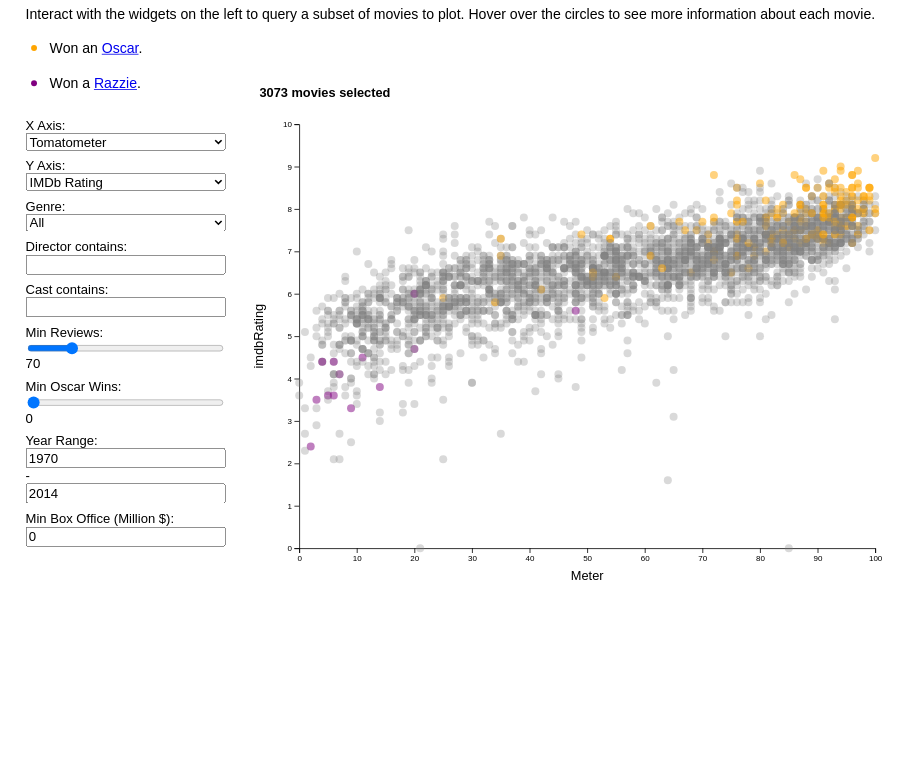
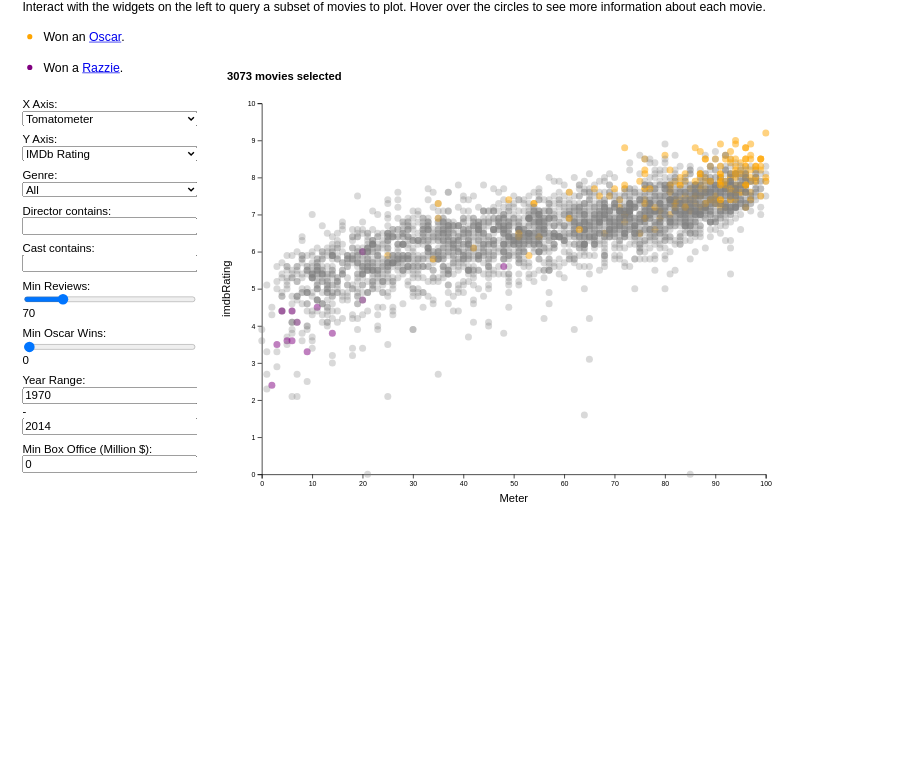
Before and after one commit to ernbilen/moviesd3, a plain HTML site: page index.html in a window 1280 px wide. Shown: the part 75-857 px from the top of the page, without its empty margins (0-923 px from the left). Drawn offline with nearby package versions, Linux system fonts and the light colour scheme.

Commit message:
Update index.html

```diff
--- a/index.html
+++ b/index.html
@@ -14,7 +14,7 @@
   </style>
 </head>
 <body>
-  <div style="transform: scale(0.8); transform-origin: top left; width: 100%; background: white;">
+  <div style="transform: scale(0.7); transform-origin: top left; width: 100%; background: white;">
   <div id="title">
     <h1>An Interactive Explorer for Movie Data</h1>
     <p>
```
